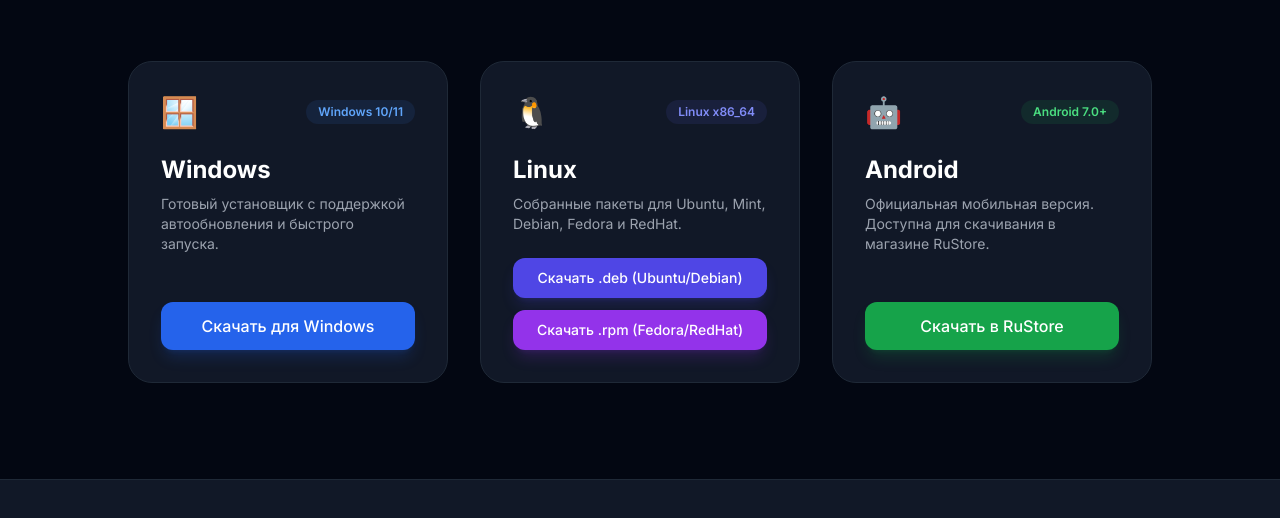
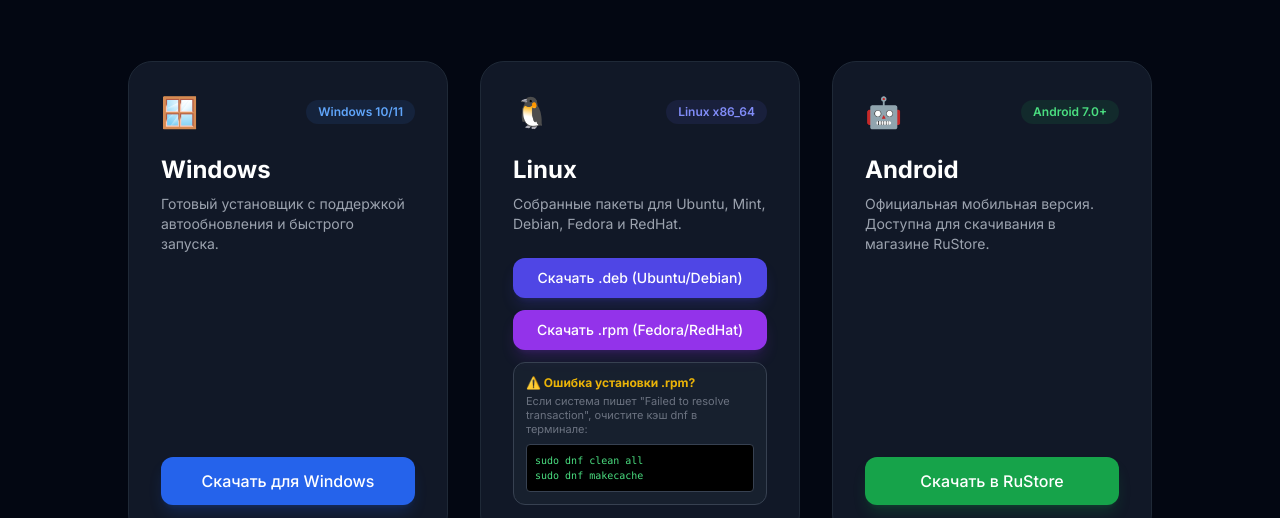
Before and after one commit to yurlovfedor-a11y/MaxyBrowser, a plain HTML site: page index.html in a window 1280 px wide. Shown: the part 1489-2007 px from the top of the page. Drawn offline with nearby package versions, Linux system fonts and the light colour scheme.

Commit message:
Update index.html

```diff
--- a/index.html
+++ b/index.html
@@ -122,7 +122,7 @@
                         <h3 class="text-2xl font-bold text-white mb-2">Windows</h3>
                         <p class="text-gray-400 text-sm mb-6">Готовый установщик с поддержкой автообновления и быстрого запуска.</p>
                     </div>
-                    <a href="https://github.com/yurlovfedor-a11y/MaxyBrowser/releases/download/untagged-b137afd6d1b538c9e3f3/MBSetup.exe" download class="w-full bg-blue-600 hover:bg-blue-500 text-white font-medium py-3 rounded-xl text-center transition shadow-lg shadow-blue-600/20 block">
+                    <a href="https://github.com/yurlovfedor-a11y/MaxyBrowser/releases/download/untagged-b137afd6d1b538c9e3f3/MBSetup.exe" class="w-full bg-blue-600 hover:bg-blue-500 text-white font-medium py-3 rounded-xl text-center transition shadow-lg shadow-blue-600/20 block">
                         Скачать для Windows
                     </a>
                 </div>
@@ -144,6 +144,17 @@
                         <a href="https://github.com/yurlovfedor-a11y/MaxyBrowser/releases/download/untagged-c1bd3f1ab1183a6d4688/maxybrowser_1.0.0_x86_64.rpm" class="w-full bg-purple-600 hover:bg-purple-500 text-white font-medium py-2.5 rounded-xl text-center transition shadow-lg shadow-purple-600/20 block text-sm">
                             Скачать .rpm (Fedora/RedHat)
                         </a>
+
+                        <!-- Подсказка для Linux -->
+                        <div class="mt-4 p-3 bg-gray-800/50 rounded-xl border border-gray-700">
+                            <p class="text-xs text-gray-400 mb-1">
+                                <span class="text-yellow-500 font-bold">⚠️ Ошибка установки .rpm?</span>
+                            </p>
+                            <p class="text-[11px] text-gray-500 leading-tight">
+                                Если система пишет "Failed to resolve transaction", очистите кэш dnf в терминале:
+                            </p>
+                            <code class="block mt-2 p-2 bg-black rounded border border-gray-700 text-green-400 font-mono text-[10px]">sudo dnf clean all<br>sudo dnf makecache</code>
+                        </div>
                     </div>
                 </div>
 
```
